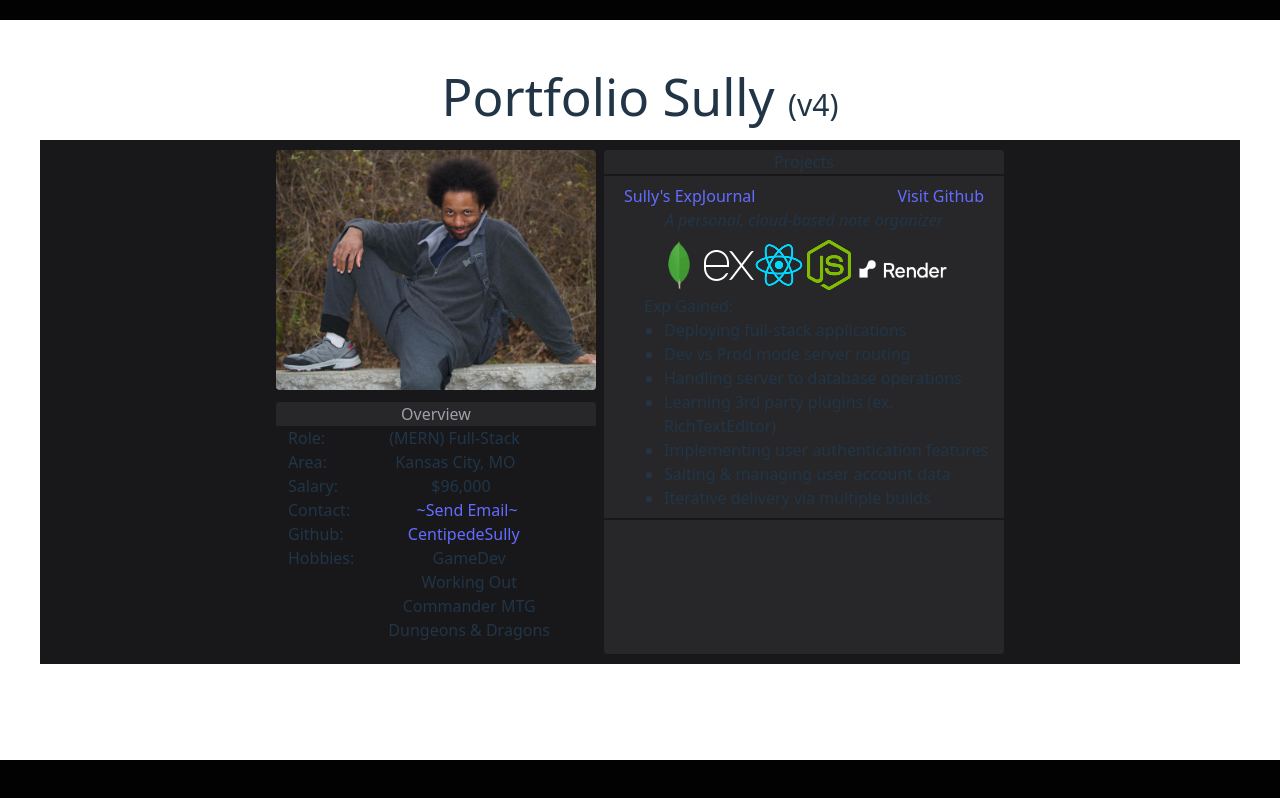
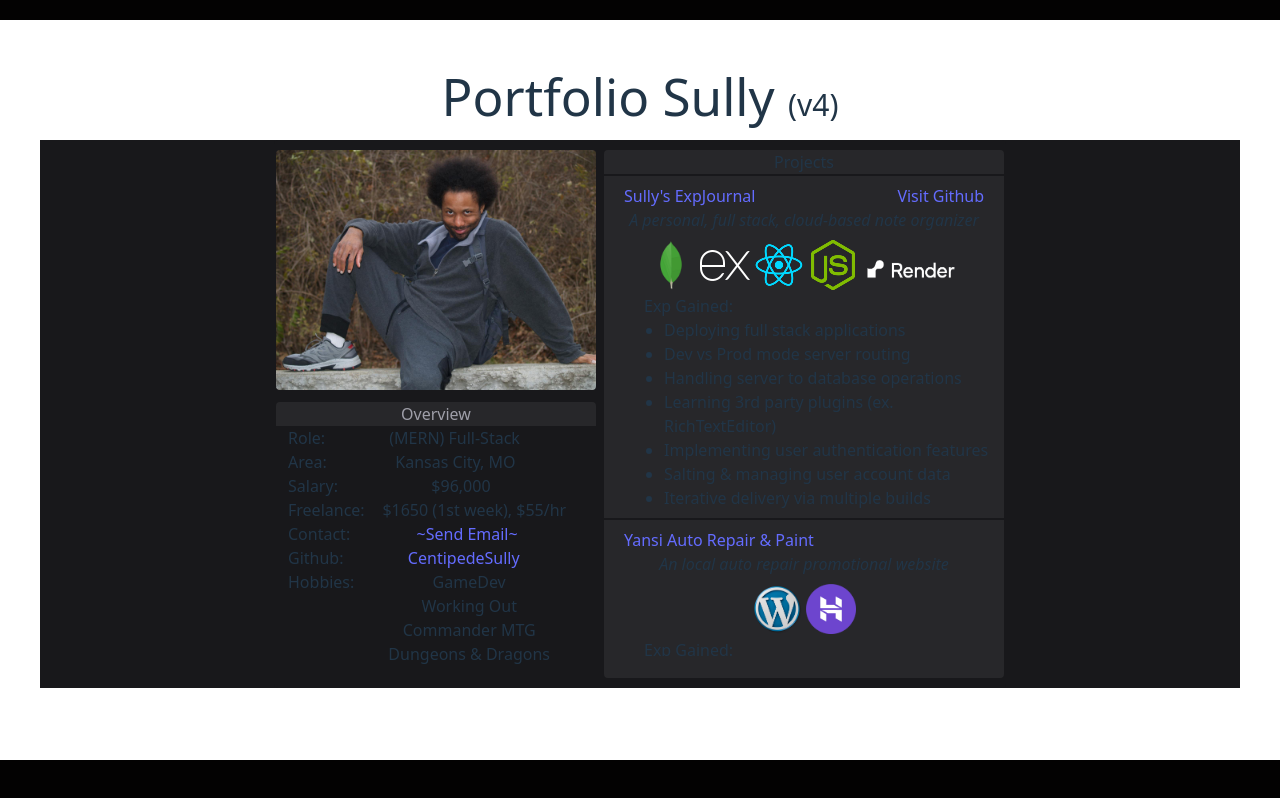
Before and after one commit to CentipedeSully/Portfolio-v3, a React app: page / in a window 1280 px wide. Built offline with nearby package versions, Linux system fonts and the light colour scheme; the HTML template or start-up script is replaced by a standard one.

Commit message:
Added other projects and implemented vertical scroll in projects section. Also added Freelance pricing

```diff
--- a/src/App.jsx
+++ b/src/App.jsx
@@ -79,6 +79,10 @@ export function ContentArea(){
                     <span className='flex-1 text-center'>$96,000</span>
                   </li>
                   <li className='flex flex-row'>
+                    <h3 className=''>Freelance:</h3>
+                    <span className='flex-1 text-center'>$1650 (1st week), $55/hr</span>
+                  </li>
+                  <li className='flex flex-row'>
                     <h3 className=''>Contact:</h3>
                     <a className='flex-1 text-center' href='mailto:Sullivansmith057@gmail.com' >~Send Email~</a>
                   </li>
@@ -98,9 +102,13 @@ export function ContentArea(){
 
         {/* Content Area */}
         <div id='content-area' className='content-area mx-auto md:mx-0 bg-zinc-800 min-w-100 min-h-100 rounded max-w-100'>
-          <div id='published-projects-slide' className='published-projects'>
-            <h2 className='flex justify-center '>Projects</h2>
-            <hr className='border border-zinc-900'/>
+
+          <h2 className='flex justify-center'>Projects</h2>
+          <hr className='border border-zinc-900'/>
+
+          <div id='published-projects-slide' className='published-projects overflow-y-auto  max-h-120'>
+
+            {/* ExpJournal */}
             <ul className='py-2'>
               <li className=''>
 
@@ -108,10 +116,12 @@ export function ContentArea(){
                   <a href="https://expjournal-frontend.onrender.com/" target="_blank">Sully's ExpJournal</a>
                   <a href='https://github.com/CentipedeSully/expJournal' target='_blank'>Visit Github</a>
                 </h3>
-                <p className='flex justify-center px-3 italic pb-2'> A personal, cloud-based note organizer</p>
+
+                <p className='flex justify-center px-3 italic pb-2'> A personal, full stack, cloud-based note organizer</p>
+
                 <div className='flex flex-col gap-1'>
 
-                  <div className='flex flex-row justify-center'>
+                  <div className='flex flex-row justify-center gap-1'>
                     <img className='logo-img' src="./src/MongoDB_img.png" alt="mongoDb_icon" />
                     <img className='logo-img' src="./src/expressJs_img.png" alt="expressJs_icon" />
                     <img className='logo-img' src="./src/react_img.png" alt="react_icon" />
@@ -122,7 +132,7 @@ export function ContentArea(){
                   <div className=''>
                     <h4 className='pl-10'>Exp Gained:</h4>
                     <ul className=' pl-15 list-disc'>
-                      <li>Deploying full-stack applications</li>
+                      <li>Deploying full stack applications</li>
                       <li>Dev vs Prod mode server routing</li>
                       <li>Handling server to database operations</li>
                       <li>Learning 3rd party plugins (ex. RichTextEditor)</li>
@@ -131,14 +141,77 @@ export function ContentArea(){
                       <li>Iterative delivery via multiple builds</li>
                     </ul>
                   </div>
+
                 </div>
-
-
-
 
               </li>
             </ul>
             <hr className='border border-zinc-900'/>
+
+            {/* Yansi Auto */}
+            <ul className='py-2'>
+              <li className=''>
+
+                <h3 className='px-5 text-amber-500 flex flex-row justify-between'>
+                  <a href="https://yansiautorepairandpaint.com/" target="_blank">Yansi Auto Repair & Paint</a>
+                  <a className='hidden' href='https://github.com/CentipedeSully/' target='_blank'>-No Github-</a>
+                </h3>
+
+                <p className='flex justify-center px-3 italic pb-2'> An local auto repair promotional website</p>
+
+                <div className='flex flex-col gap-1'>
+
+                  <div className='flex flex-row justify-center gap-1'>
+                    <img className='logo-img' src="./src/wordpress_img.png" alt="wordpress_icon" />
+                    <img className='logo-img' src="./src/hostinger_img.png" alt="hostinger_icon" />
+                  </div>
+
+                  <div className=''>
+                    <h4 className='pl-10'>Exp Gained:</h4>
+                    <ul className=' pl-15 list-disc'>
+                      <li>Developing and deploying Wordpress sites </li>
+                      <li>Communicating directly with Clients</li>
+                    </ul>
+                  </div>
+
+                </div>
+
+              </li>
+            </ul>
+            <hr className='border border-zinc-900'/>
+
+            {/* Family House Clean */}
+            <ul className='py-2'>
+              <li className=''>
+
+                <h3 className='px-5 text-amber-500 flex flex-row justify-between'>
+                  <a href="https://www.yourfamilyhousecleanllc.com/" target="_blank">YFHC</a>
+                  <a href='https://github.com/CentipedeSully/YFHC-website' target='_blank'>Visit Github</a>
+                </h3>
+
+                <p className='flex justify-center px-3 italic pb-2'> A local family house cleaning promotional website</p>
+
+                <div className='flex flex-col gap-1'>
+
+                  <div className='flex flex-row justify-center gap-1'>
+                    <img className='logo-img' src="./src/react_img.png" alt="react_icon" />
+                    <img className='logo-img' src="./src/nodeJs_img.png" alt="nodeJs_icon" />
+                    <img className='render-img' src="./src/render_img.png" alt="render_icon" />
+                  </div>
+
+                  <div className=''>
+                    <h4 className='pl-10'>Exp Gained:</h4>
+                    <ul className=' pl-15 list-disc'>
+                      <li>Connecting with to potential clients</li>
+                      <li>Developing Front ends using React, Tailwind, & Typescript</li>
+                    </ul>
+                  </div>
+
+                </div>
+
+              </li>
+            </ul>
+
           </div>
         </div>
 
```
Also changed, not shown: src/hostinger_img.png (added), src/wordpress_img.png (added).
